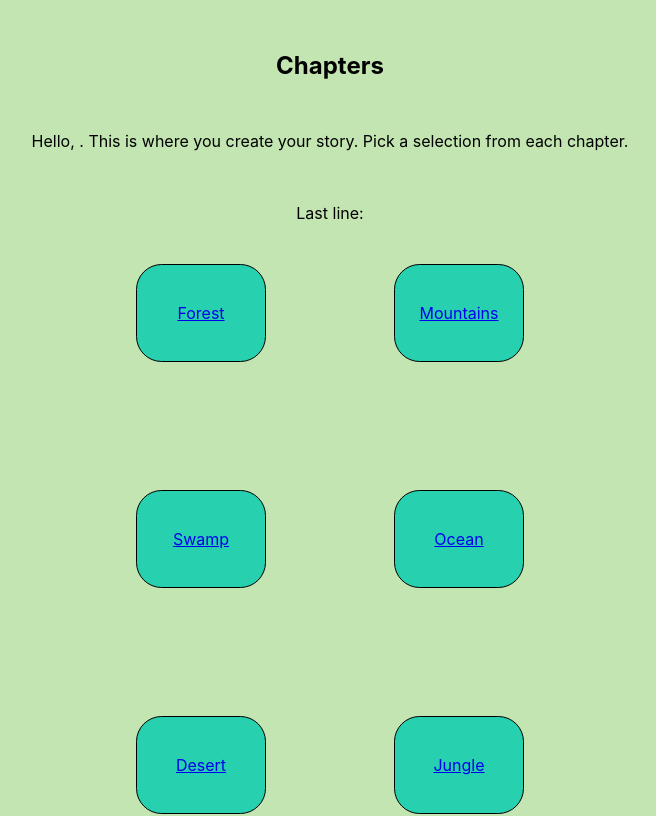
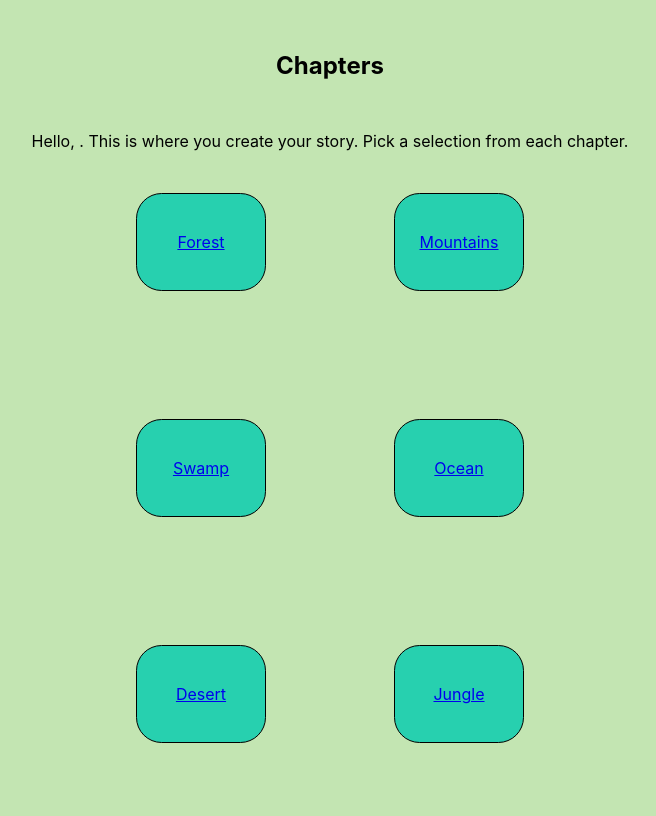
Before and after one commit to franco-ortega/ts-02-storybook, a React (Create React App) app: page /chapters in a window 1280 px wide. Shown: the top 816 px of the page, without its empty margins (310-966 px from the left). Built offline with nearby package versions, Linux system fonts and the light colour scheme.

Commit message:
only display "Last line" element when a last line  exists

```diff
--- a/src/components/chapters/Chapters.tsx
+++ b/src/components/chapters/Chapters.tsx
@@ -13,7 +13,10 @@ interface Props {
 }
 
 const Chapters: React.FC<Props> = ({ userName, userSelections, completed }) => {
-  // titles is an array of keys; each key is a chapter title
+  // the selection that the user most recently chose:
+  const lastLine = userSelections[userSelections.length - 1];
+
+  // chapters is an array of keys; each key is a chapter title
   const chapters: string[] = Object.keys(chapterData);
 
   const chapterList: JSX.Element[] = chapters.map(
@@ -36,7 +39,7 @@ const Chapters: React.FC<Props> = ({ userName, userSelections, completed }) => {
         Hello, {userName}. This is where you create your story.
         Pick a selection from each chapter.
       </p>
-      <p>Last line: {userSelections[userSelections.length - 1]}</p>
+      {lastLine && <p>Last line: {lastLine}</p>}
       <ul>{chapterList}</ul>
     </section>
   );
```
